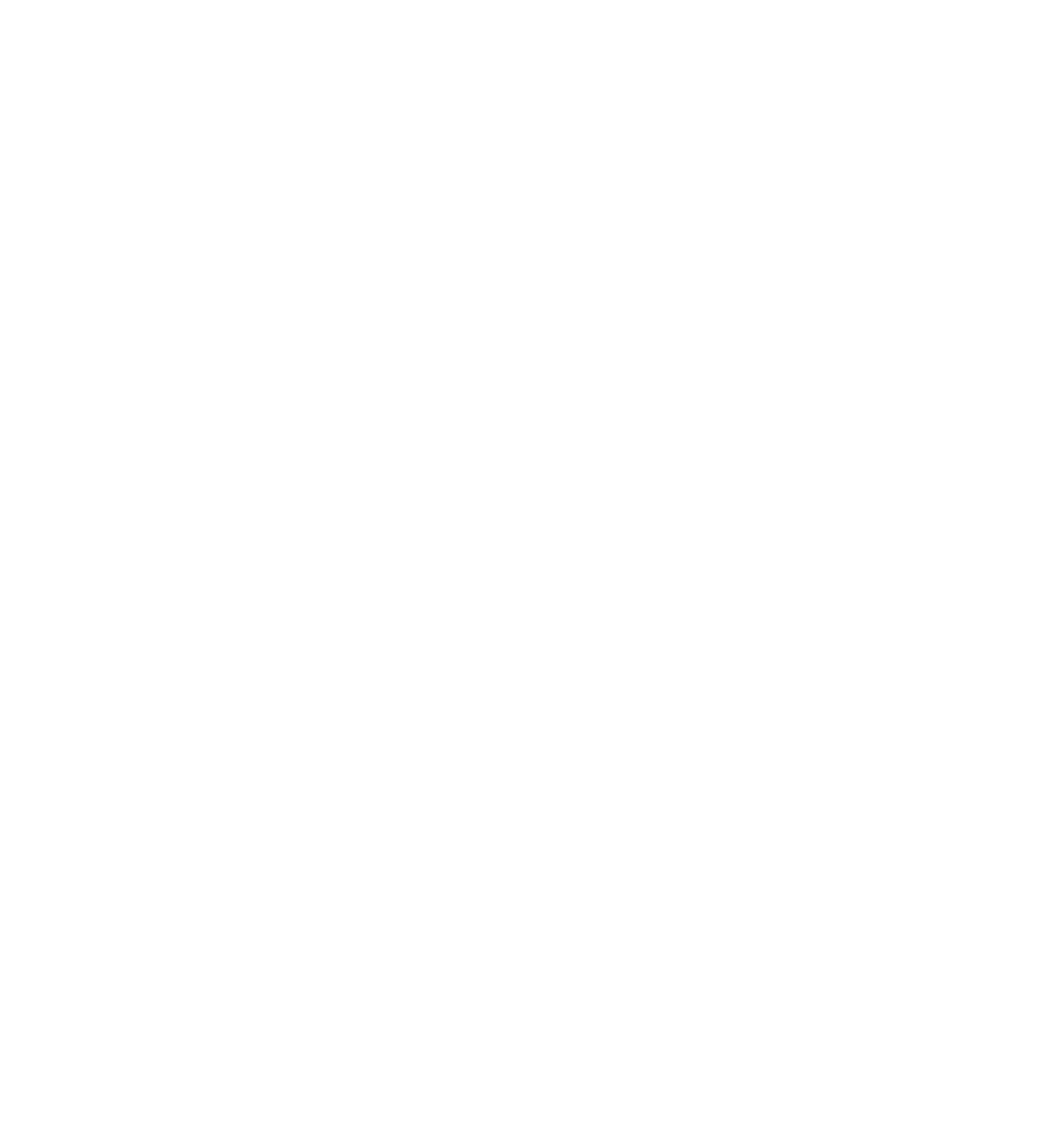
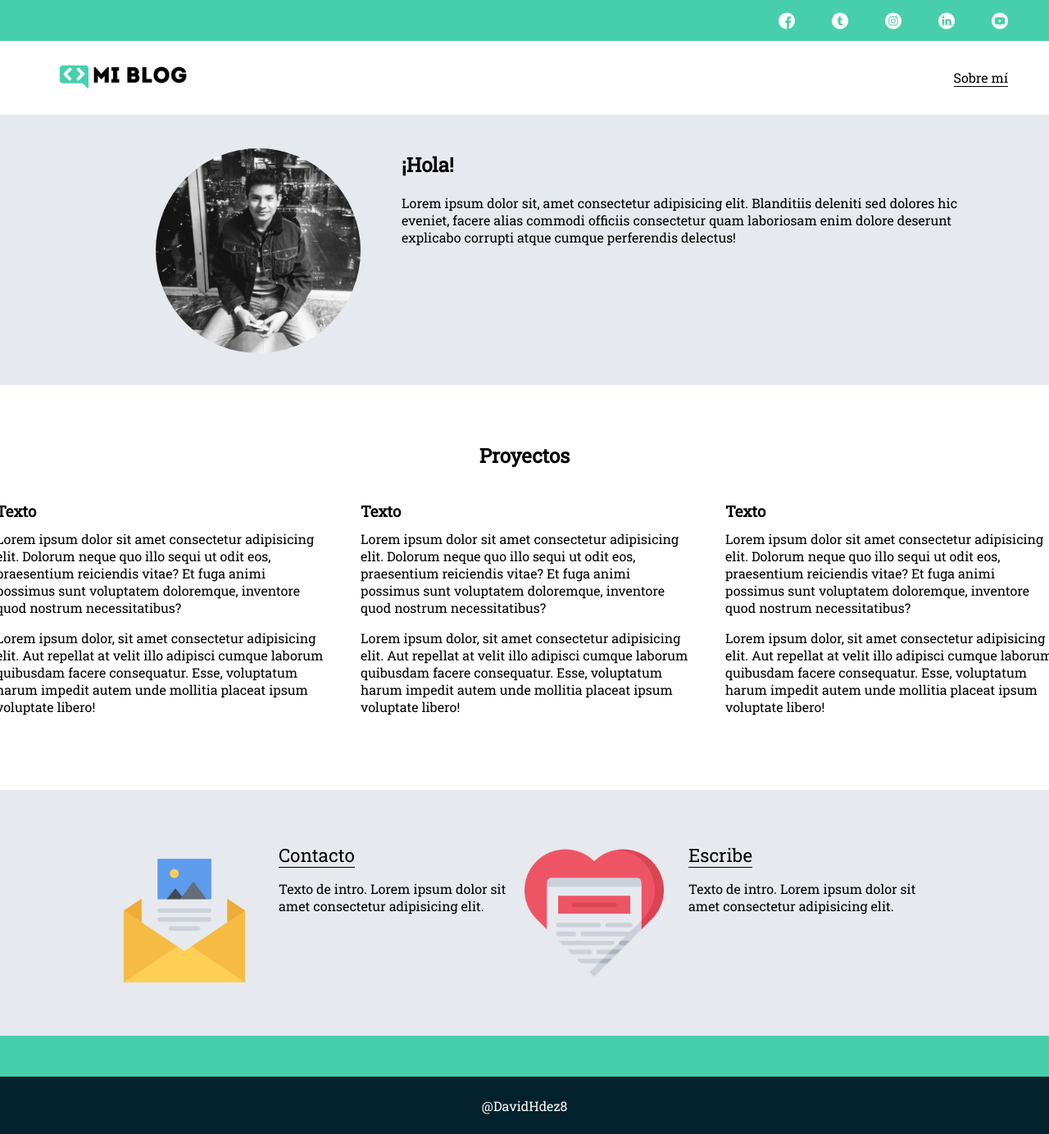
Before and after one commit to DavidHdez8/profesional-blog, a website: page profile.html in a window 1280 px wide. Shown: the whole page at 82% size. Before the commit the page ends 800 px from the top, so only its background shows below. Drawn offline with Linux system fonts and the light colour scheme.

Commit message:
Maquetación del perfil

```diff
--- a/css/main.css
+++ b/css/main.css
@@ -241,7 +241,6 @@ nav .profile-link a {
     height: 70px;
     border-top: 50px solid #47CFAC;
     background-color: #04222D;
-    margin-top: 100px;
     display: flex;
     justify-content: center;
     align-items: center;
@@ -253,10 +252,13 @@ nav .profile-link a {
 
 .blogpost-img-container {
     padding: 0 50px 40px;
+    display: flex;
+    justify-content: center;
 }
 
 .blogpost-img-container img {
-    width: 100%;
+    width: 900px;
+    justify-content: center;
 }
 
 .blogpost-main-container {
@@ -271,3 +273,72 @@ nav .profile-link a {
 .blogpost-main-container h1 {
     font-size: 35px;
 }
+
+.contact-main {
+    display: grid;
+    grid-template-rows: 300px;
+    grid-template-columns: repeat(2, 500px);
+    justify-content: center;
+    align-items: center;
+    background-color: #E6E9ED;
+}
+
+.contact-main img {
+    width: 170px;
+}
+
+.contact-main a {
+    font-size: 1.4em;
+    border-bottom: 1.5px solid black;
+}
+
+.contact-main-container {
+    display: grid;
+    grid-template-rows: 1fr;
+    grid-template-columns: 200px 300px;
+}
+
+/* --------------- Profile -----------------------_*/
+
+.main-profile-container {
+    display: flex;
+    justify-content: center;
+}
+
+.main-profile {
+    display: grid;
+    grid-template-columns: 400px 700px;
+    grid-template-rows: 280px;
+    justify-content: center;
+    background-color: #E6E9ED;
+    padding: 25px;
+}
+
+.main-profile-img {
+    display: flex;
+    justify-content: flex-end;
+    margin-right: 10px;
+}
+
+.main-profile-img img {
+    width: 250px;
+    border-radius: 150px;
+}
+
+.projects-section {
+    display: grid;
+    grid-template-columns: repeat(3, 400px);
+    gap: 45px;
+    justify-content: center;
+    margin-bottom: 75px;
+}
+
+.projects-title {
+    display: flex;
+    justify-content: center;
+    margin-top: 50px;
+}
+
+.projects-section-container p:nth-of-type(1) {
+    margin-top: -7px;
+}
--- a/profile.html
+++ b/profile.html
@@ -0,0 +1,83 @@
+<!DOCTYPE html>
+<html lang="en">
+<head>
+    <meta charset="UTF-8">
+    <meta name="viewport" content="width=device-width, initial-scale=1.0">
+    <link rel="stylesheet" href="./css/main.css">
+    <link rel="stylesheet" href="./css/font/flaticon.css">
+    <title>Profile</title>
+</head>
+<body>
+    <header>
+        <section class="header-icons-container">
+            <div class="icons">
+                <a href="/"><span class="flaticon-001-facebook"></span></a>
+                <a href="/"><span class="flaticon-002-twitter"></span></a>
+                <a href="/"><span class="flaticon-011-instagram"></span></a>
+                <a href="/"><span class="flaticon-010-linkedin"></span></a>
+                <a href="/"><span class="flaticon-008-youtube"></span></a>
+            </div>
+        </section>
+        <nav>
+            <section class="nav-logo-container">
+                <a href=""><img src="/assets/img/Logo-negro.png" alt="Logo de mi blog"></a>
+            </section>
+            <section class="profile-link">
+                <a href="profile.html">Sobre mí</a>
+            </section>
+        </nav>
+    </header>
+    <main class="main.profile-container">
+        <section class="main-profile">
+            <div class="main-profile-img">
+                <figure>
+                    <img src="./assets/img/72767732_2374295066029914_6353639245181091840_n.jpg" alt="">
+                </figure>
+            </div>
+            <div class="main-profile-info">
+                <h1>¡Hola!</h1>
+                <p>Lorem ipsum dolor sit, amet consectetur adipisicing elit. Blanditiis deleniti sed dolores hic eveniet, facere alias commodi officiis consectetur quam laboriosam enim dolore deserunt explicabo corrupti atque cumque perferendis delectus!</p>
+            </div>
+        </section>
+    </main>
+    <div class="projects-title">
+        <h2>Proyectos</h2>
+    </div>
+    <section class="projects-section">
+        <div class="projects-section-container">
+            <h3>Texto</h3>
+            <p>Lorem ipsum dolor sit amet consectetur adipisicing elit. Dolorum neque quo illo sequi ut odit eos, praesentium reiciendis vitae? Et fuga animi possimus sunt voluptatem doloremque, inventore quod nostrum necessitatibus?</p>
+            <p>Lorem ipsum dolor, sit amet consectetur adipisicing elit. Aut repellat at velit illo adipisci cumque laborum quibusdam facere consequatur. Esse, voluptatum harum impedit autem unde mollitia placeat ipsum voluptate libero!<p>
+        </div>
+        <div class="projects-section-container">
+            <h3>Texto</h3>
+            <p>Lorem ipsum dolor sit amet consectetur adipisicing elit. Dolorum neque quo illo sequi ut odit eos, praesentium reiciendis vitae? Et fuga animi possimus sunt voluptatem doloremque, inventore quod nostrum necessitatibus?</p>
+            <p>Lorem ipsum dolor, sit amet consectetur adipisicing elit. Aut repellat at velit illo adipisci cumque laborum quibusdam facere consequatur. Esse, voluptatum harum impedit autem unde mollitia placeat ipsum voluptate libero!<p>
+        </div>
+        <div class="projects-section-container">
+            <h3>Texto</h3>
+            <p>Lorem ipsum dolor sit amet consectetur adipisicing elit. Dolorum neque quo illo sequi ut odit eos, praesentium reiciendis vitae? Et fuga animi possimus sunt voluptatem doloremque, inventore quod nostrum necessitatibus?</p>
+            <p>Lorem ipsum dolor, sit amet consectetur adipisicing elit. Aut repellat at velit illo adipisci cumque laborum quibusdam facere consequatur. Esse, voluptatum harum impedit autem unde mollitia placeat ipsum voluptate libero!<p>
+        </div>
+    </section>
+    <section class="contact-main">
+        <div class="contact-main-container">
+            <img src="./assets/icons/013-newsletter.png" alt="">
+            <div class="contact-left">
+                <a href="">Contacto</a>
+                <p>Texto de intro. Lorem ipsum dolor sit amet consectetur adipisicing elit.</p>
+            </div>
+        </div>
+        <div class="contact-main-container">
+            <img src="./assets/icons/006-like.png" alt="">
+            <div class="contact-right">
+                <a href="">Escribe</a>
+                <p>Texto de intro. Lorem ipsum dolor sit amet consectetur adipisicing elit.</p>
+            </div>
+        </div>
+    </section>
+    <footer class="footer">
+        <p><a href="http://www.github.com/DavidHdez8">@DavidHdez8</a></p>
+    </footer>
+</body>
+</html>
```
Also changed, not shown: blog.html (+9 -7 lines), assets/icons/006-like.png (added), assets/icons/013-newsletter.png (added), assets/img/72767732_2374295066029914_6353639245181091840_n.jpg (added).
